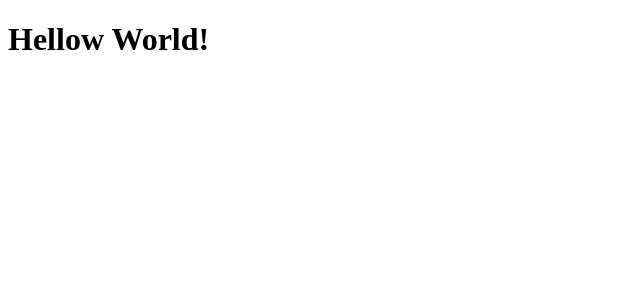
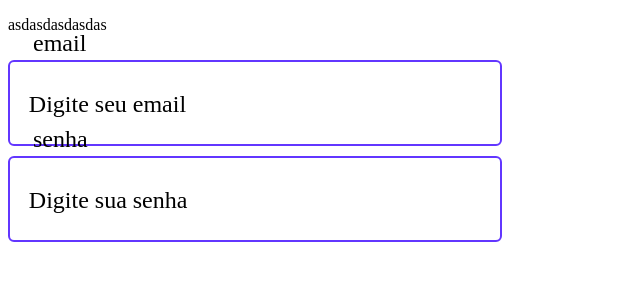
Before and after one commit to carvalhoLuiz/Squad11, a React (Create React App) app in the folder frontend/: page / in a window 1280 px wide. Shown: the top 300 px of the page, without its empty margins (0-640 px from the left). Built offline with nearby package versions, Linux system fonts and the light colour scheme.

Commit message:
Input Componentizado

```diff
--- /dev/null
+++ b/frontend/src/components/Input/Input.js
@@ -0,0 +1,43 @@
+import React from 'react';
+import './style.css';
+
+window.onload = function hiddenLabel() {
+    const input = document.querySelector('.input');
+    const label = document.querySelector('.label');
+    let disappear = true;
+    let checkInput;
+
+    input.addEventListener('click', (x) => {
+        label.classList.add('disappear');
+    });
+
+    input.addEventListener('change', (a) => {
+        checkInput = a.target.value;
+        if (checkInput) {
+            label.classList.add('disappear');
+            disappear = true;
+        }
+    });
+    document.addEventListener('click', (event) => {
+        const isClickInside = input.contains(event.target);
+        if (!checkInput) {
+            disappear = false;
+        }
+
+        if (!isClickInside) {
+            if (disappear === false) {
+                label.classList.remove('disappear');
+            }
+        }
+    });
+};
+
+export default function Input(props) {
+    return (
+        <div>
+            <label className="label">{props.label}</label>
+            <input className="input" type={props.type} required="required" />
+            <span className="span">{props.placeHolder}</span>
+        </div>
+    );
+}
--- /dev/null
+++ b/frontend/src/components/Input/style.css
@@ -0,0 +1,76 @@
+@media (min-width: 450px) {
+    .input{
+        font-size: 24px;
+        border: 2px solid #6236FF;
+        border-radius: 6px;
+        width: 38vw;
+        height: 80px;
+        margin-top:10px;
+    }
+}
+
+@media (max-width: 449px) {
+    .input{
+        font-size: 24px;
+        border: 2px solid #6236FF;
+        border-radius: 6px;
+        width: 180px;
+        height: 80px;
+        margin-top:10px;
+    }
+}
+@media (min-width: 449px) {
+    .input:focus + span,input:valid + span{
+        top:-45px;
+        right: 37vw;
+    }
+    }
+
+@media (max-width: 449px) {
+    .input:focus + span,input:valid + span{
+        top:-80px;
+        right: 0px;
+    }
+    }
+.input:focus{
+    outline: none;
+}
+
+@media (min-width: 450px) {
+.span{
+    font-size: 24px;
+    padding: 0;
+    position: relative;
+    top: 1px;
+    right: 37vw;
+    transform: translateY(-50%);
+    transition:0.2s;
+    background-color: white;
+    pointer-events:none;
+}
+}
+@media (max-width: 449px) {
+    .span{
+        display:block;
+        width:160px;
+        font-size: 24px;
+        position: relative;
+        top: -45px;
+        right: -5vw;
+        transform: translateY(-50%);
+        transition:0.2s;
+        background-color: white;
+        pointer-events:none;
+    }
+    }
+
+.label{
+    font-size: 24px;
+    position:absolute;
+    margin-left:25px;
+    margin-top:-20px;
+}
+
+.disappear{
+    display:none;
+}
--- a/frontend/src/pages/Login/LoginView.js
+++ b/frontend/src/pages/Login/LoginView.js
@@ -1,5 +1,17 @@
 import React from 'react';
+import Input from '../../components/Input/Input';
 
 export default function Login() {
-    return <h1>Hellow World!</h1>;
+    return (
+        <div>
+            <p>asdasdasdasdas</p>
+
+            <Input label="email" placeHolder="Digite seu email" />
+            <Input
+                label="senha"
+                placeHolder="Digite sua senha"
+                type="password"
+            />
+        </div>
+    );
 }
```
Also changed, not shown: frontend/.eslintrc.js.
